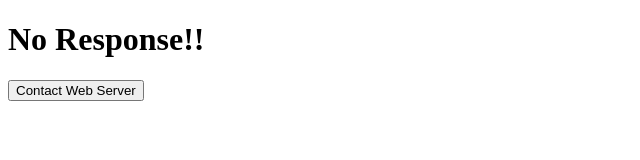
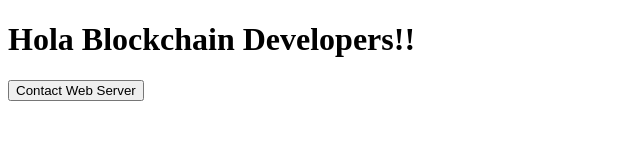
Before and after one commit to jningtho/blockchain, a website: page public/index.html in a window 1280 px wide. Shown: the whole page, without its empty margins (0-640 px from the left). Drawn offline with Linux system fonts and the light colour scheme.

Commit message:
change index page

```diff
--- a/public/index.html
+++ b/public/index.html
@@ -6,7 +6,7 @@
     <title>Blockchain Essentials</title>
   </head>
   <body>
-    <h1 id="response">No Response!!</h1>
+    <h1 id="response">Hola Blockchain Developers!!</h1>
     <p>
       <button onclick="contactServer()">Contact Web Server</button>
     </p>
```
